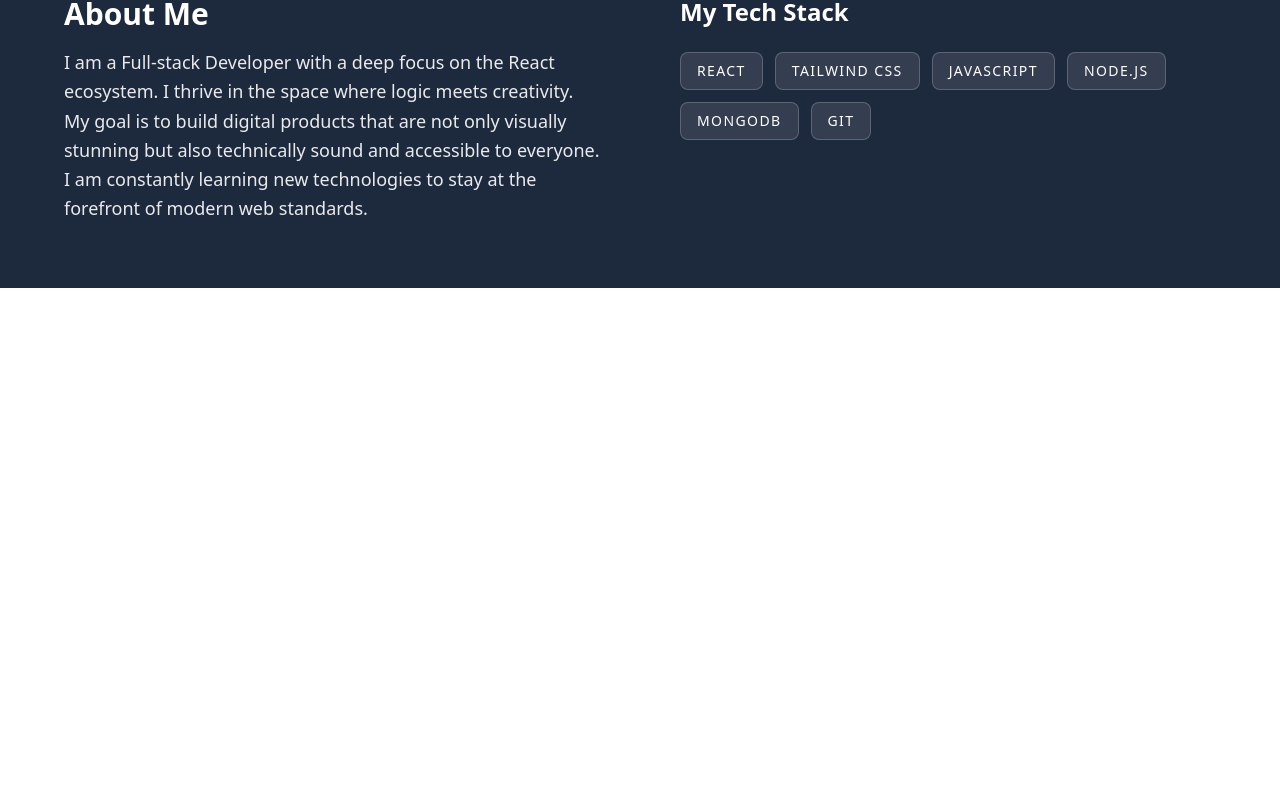
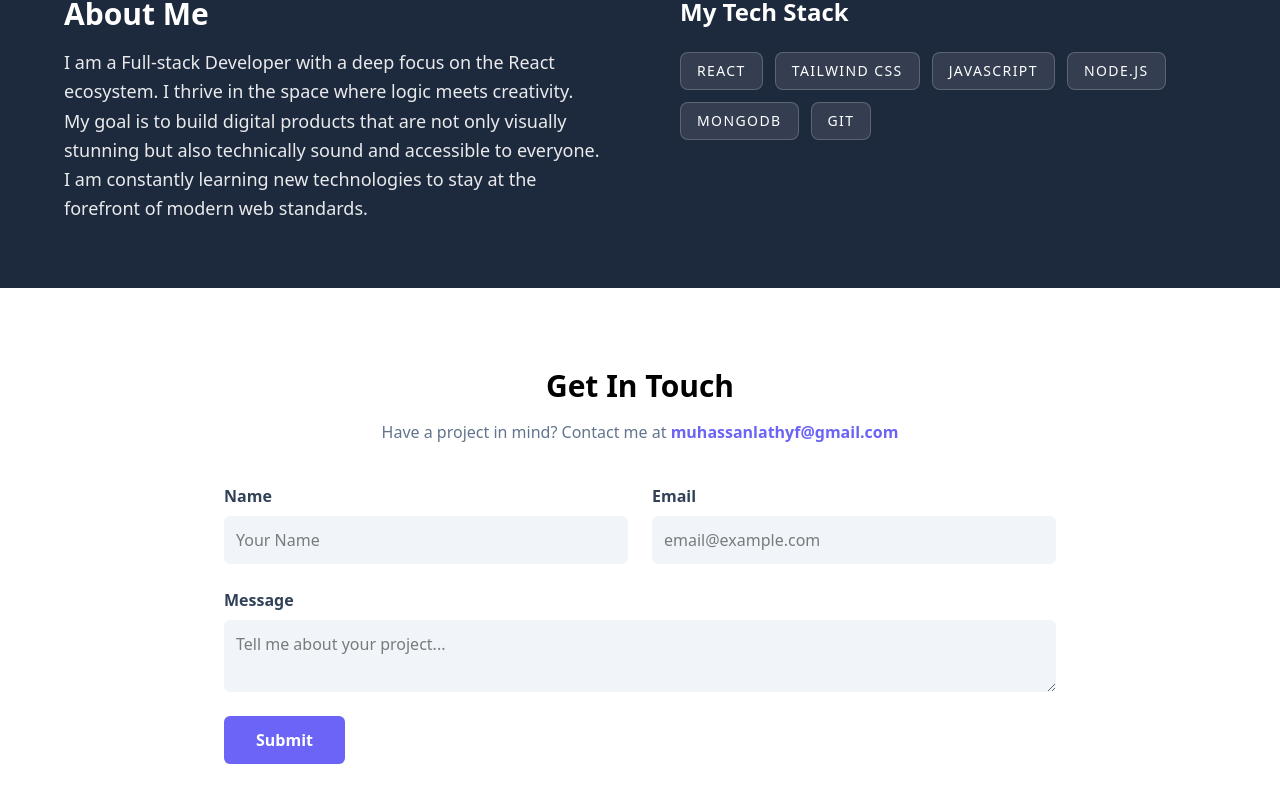
Before and after one commit to mlathyf/my-portfolio, a React (Vite) app: page / in a window 1280 px wide. Shown: the part 1478-2281 px from the top of the page. Before the commit the page ends 1766 px from the top, so only its background shows below. Built offline with nearby package versions, Linux system fonts and the light colour scheme.

Commit message:
Add Contact section

```diff
--- a/src/App.jsx
+++ b/src/App.jsx
@@ -1,5 +1,6 @@
 import Navbar from "./components/Navbar";
 import About from "./sections/About";
+import Contact from "./sections/Contact";
 import Hero from "./sections/Hero";
 import Projects from "./sections/Projects";
 
@@ -10,6 +11,7 @@ function App() {
       <Hero />
       <Projects />
       <About />
+      <Contact />
     </div>
   );
 }
--- a/src/components/Navbar.jsx
+++ b/src/components/Navbar.jsx
@@ -2,7 +2,7 @@ import { navLinks } from "../constants";
 
 export default function Navbar() {
   return (
-    <nav className="flex items-center justify-between w-full lg:max-w-7xl mx-auto z-10 p-6">
+    <nav className="flex items-center justify-between w-full lg:max-w-7xl mx-auto z-10 p-6 ">
       <a href="#" className="font-bold text-xl">
         mlathyf
       </a>
--- a/src/constants/index.js
+++ b/src/constants/index.js
@@ -31,7 +31,7 @@ export const projects = [
     image: "https://placehold.co/600x400/png",
   },
   {
-    title: "Weather App",
+    title: "Weather App 2",
     description:
       "Fetches live data from OpenWeather API with dynamic backgrounds.",
     tags: ["React", "API", "Tailwind"],
@@ -48,3 +48,8 @@ export const skills = [
   { name: "MongoDB", category: "Backend" },
   { name: "Git", category: "Tools" },
 ];
+
+export const contactDetails = {
+  name: "M.Lathyf",
+  email: "muhassanlathyf@gmail.com",
+};
--- /dev/null
+++ b/src/sections/Contact.jsx
@@ -0,0 +1,87 @@
+import { useState } from "react";
+import { contactDetails } from "../constants";
+
+export default function Contact() {
+  const [formData, setFormData] = useState({
+    name: "",
+    email: "",
+    message: "",
+  });
+
+  const handleChange = (e) => {
+    setFormData({ ...formData, [e.target.name]: e.target.value });
+  };
+
+  const handleSubmit = (e) => {
+    e.preventDefault();
+    console.log(formData);
+  };
+
+  return (
+    <section className="py-20 px-8 max-w-4xl mx-auto text-center">
+      <h2 className="text-3xl font-bold mb-4">Get In Touch</h2>
+      <p className="text-slate-500 mb-10">
+        Have a project in mind? Contact me at{" "}
+        <span className="text-accent font-semibold">
+          {contactDetails.email}
+        </span>
+      </p>
+
+      {/* Form */}
+      <form
+        onSubmit={handleSubmit}
+        className="flex flex-col space-y-6 text-left"
+      >
+        <div className="flex flex-col md:flex-row gap-6">
+          <div className="flex-1 flex flex-col space-y-2">
+            <label htmlFor="name" className="font-semibold text-slate-700">
+              Name
+            </label>
+            <input
+              type="text"
+              name="name"
+              placeholder="Your Name"
+              onChange={handleChange}
+              required
+              className="p-3 bg-slate-100 border-none rounded-md focus:ring-2 focus:ring-accent outline-none"
+            />
+          </div>
+          <div className="flex-1 flex flex-col space-y-2">
+            <label htmlFor="email" className="font-semibold text-slate-700">
+              Email
+            </label>
+            <input
+              type="email"
+              name="email"
+              placeholder="email@example.com"
+              onChange={handleChange}
+              required
+              className="p-3 bg-slate-100 border-none rounded-md focus:ring-2 focus:ring-accent outline-none"
+            />
+          </div>
+        </div>
+
+        <div className="flex flex-col space-y-2">
+          <label htmlFor="message" className="font-semibold text-slate-700">
+            Message
+          </label>
+          <textarea
+            name="message"
+            id="message"
+            onChange={handleChange}
+            placeholder="Tell me about your project..."
+            required
+            className="p-3 bg-slate-100 border-none rounded-md focus:ring-2 focus:ring-accent outline-none"
+          ></textarea>
+        </div>
+
+        <button
+          type="submit"
+          className="bg-accent text-white font-bold py-3 px-8 rounded-md self-center md:self-start transition-transform hover:scale-105 "
+        >
+          Submit
+        </button>
+      </form>
+    </section>
+  );
+}
```
